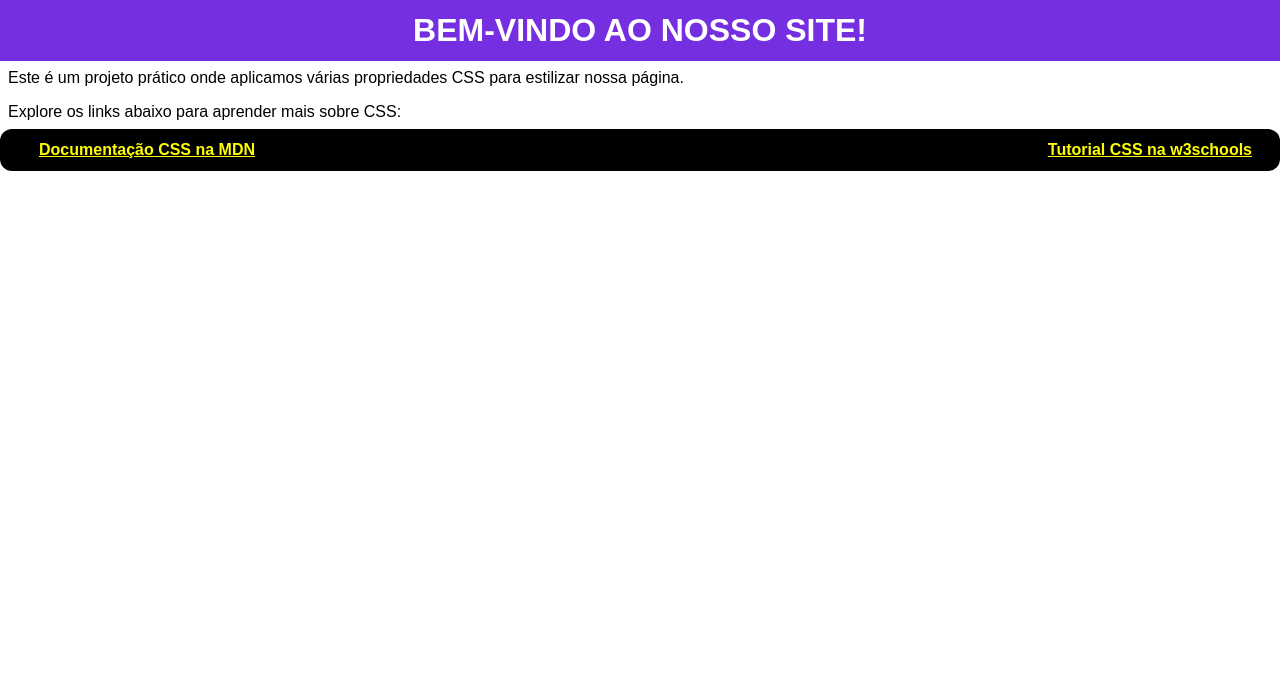
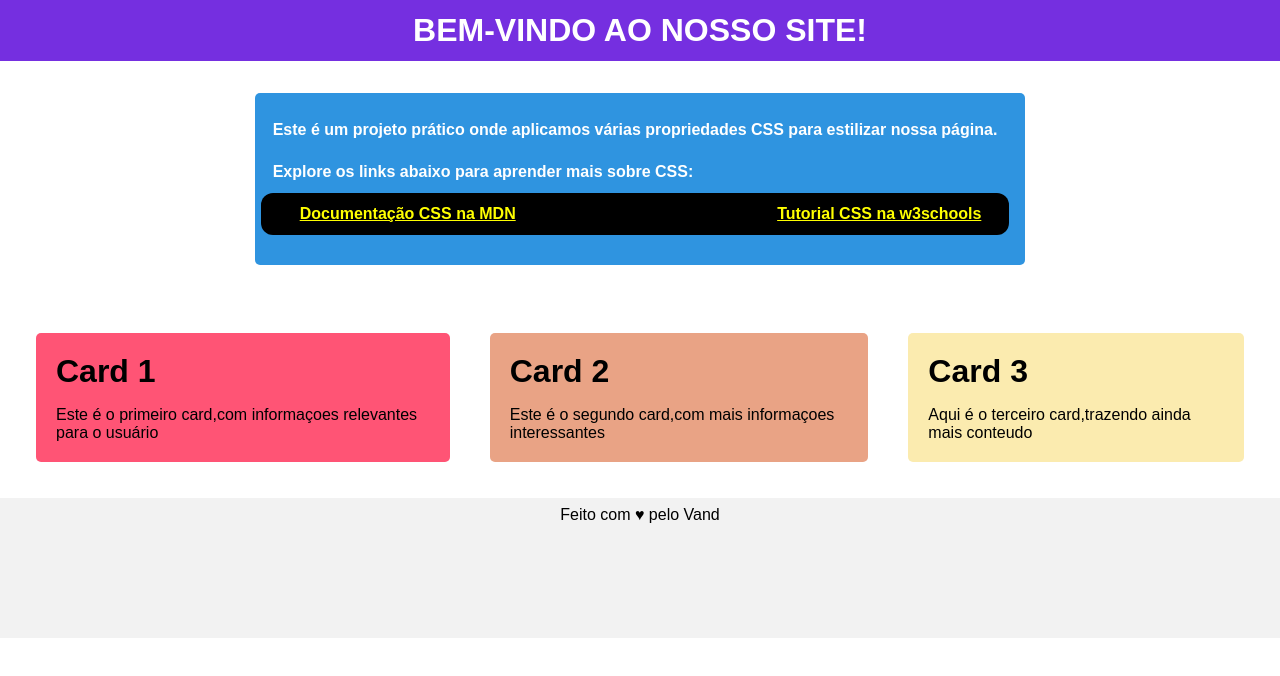
Before and after one commit to VandLopes/OT6, a plain HTML site: page index.html in a window 1280 px wide. Drawn offline with Linux system fonts and the light colour scheme.

Commit message:
no html, também tive que mudar e retirar o section para adicionar as Divs e assim ficando mais correto

```diff
--- a/index.html
+++ b/index.html
@@ -8,18 +8,15 @@
   </head>
   <body>
     <header>
-      <div class="topnav">
       <h1>BEM-VINDO AO NOSSO SITE!</h1>
-      </div>
     </header>
-    <div class="backgroundcard">
-      <div class="cardcenter">
+    <div class="backCards">
+      <div class="cards">
         <p>
           Este é um projeto prático onde aplicamos várias propriedades CSS para
           estilizar nossa página.
         </p>
         <p>Explore os links abaixo para aprender mais sobre CSS:</p>
-      </div>
         <ul class="links">
           <li>
             <a href="https://developer.mozilla.org/pt-BR/docs/Web/CSS"
@@ -28,9 +25,31 @@
           </li>
 
           <li>
-          <a href="https://www.w3schools.com/css/">Tutorial CSS na w3schools</a>
+            <a href="https://www.w3schools.com/css/"
+              >Tutorial CSS na w3schools</a
+            >
           </li>
         </ul>
       </div>
+    </div>
+
+    <div class="backCards">
+      <div id="card1">
+        <h1>Card 1</h1>
+        <p>Este é o primeiro card,com informaçoes relevantes para o usuário</p>
+      </div>
+      <div id="card2">
+        <h1>Card 2</h1>
+        <p>Este é o segundo card,com mais informaçoes interessantes</p>
+      </div>
+      <div id="card3">
+        <h1>Card 3</h1>
+        <p>Aqui é o terceiro card,trazendo ainda mais conteudo</p>
+      </div>
+    </div>
+
+    <footer>
+      <p>Feito com ♥ pelo Vand</p>
+    </footer>
   </body>
 </html>
```
Lines whose indentation alone changed are shown as unchanged.
